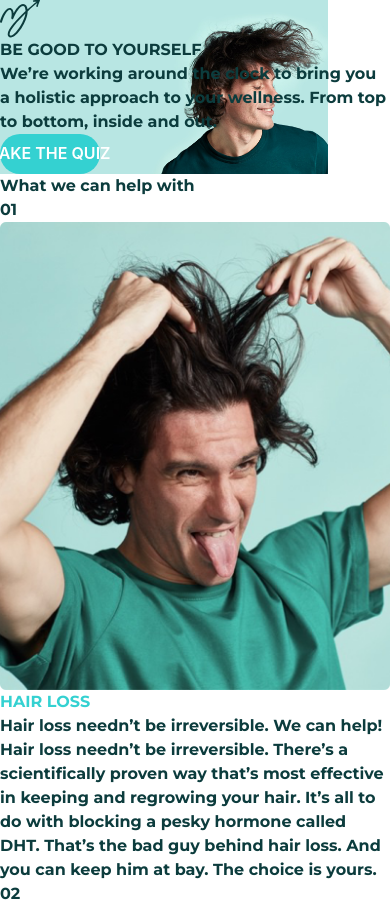
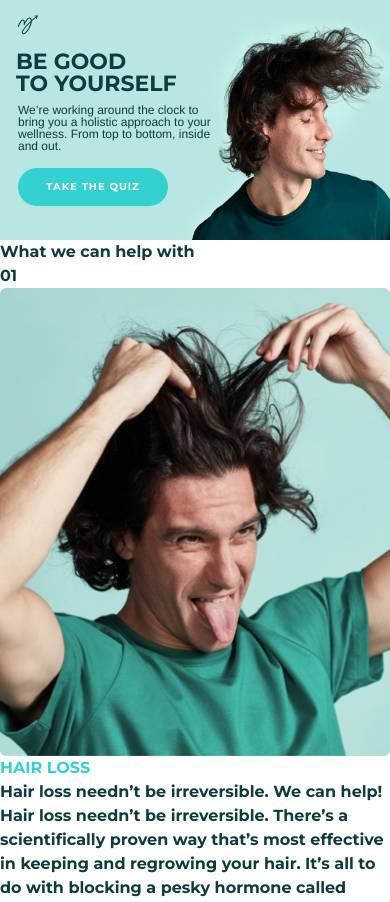
Before and after one commit to siya-h/manual-landing-page, a React (Create React App) app: page / in a window 390 px wide. Shown: the top 902 px of the page. Built offline with nearby package versions, Linux system fonts and the light colour scheme.

Commit message:
styling header and making it responsive

```diff
--- a/src/components/Heading.js
+++ b/src/components/Heading.js
@@ -7,21 +7,37 @@ import logo from '../assets/images/logo.svg'
 const Heading = () => {
     return (
         <Box
-            bgSize="contain"
+            bgSize="100% 100%"
             bgRepeat="no-repeat"
-            w="100%"
+            w={['100%']}
+            h={['240px', '340px','460px' ,'680px']}
             bgImage={bgImg}
+            p={1}
+        >
+            <Box
+                mt={['10px', '20px','25px' ,'30px']}
             >
                 <Link to="/">
                     <Image
                         src={logo}
+                        w={['20px', '36px','40px' ,'46px']}
+                        h={['22px', '34px', '34px','42px']}
+                        ml={['14px','28px','38px','70px']}
                     />
                 </Link>
-            <Text transform="capitalize">BE GOOD TO YOURSELF</Text>
-            <Text>We’re working around the clock to bring you a holistic approach to your wellness. From top to bottom, inside and out.</Text>
+            </Box>
+
+            <Box fontSize={['22px', '36px','54px' ,'80px']} lineHeight={['22px', '42px', '62px','98px']} w={['55%', '55%', '60%','64%']} h={['15%', '20%','25%' ,'30%']} ml={['12px', '26px','34px', '60px']} mt={['15px', '25px','40px','90px']}>
+                <Text transform="capitalize" >BE GOOD</Text>
+                <Text transform="capitalize" >TO YOURSELF</Text>
+            </Box>
+                <Text fontFamily="Helvetica" fontSize={['12px', '14px','16px','18px']} lineHeight={['12px', '18px','24px','30px']} w={['55%', '40%','40%','400px']} h={['60px','65px','75px',]} ml={['14px','28px','38px','70px']} mt={['18px','26px',,]} >We’re working around the clock to bring you a holistic approach to your wellness. From top to bottom, inside and out.</Text>
+            <Box ml={['14px', '28px', '38px','70px']} mt={['4px', '20px', '35px','50px']} display="inline-block" >
                 <Link to="/quiz">
-                <Button as="button" bg="tealish" borderRadius={['49.5px']} w={[100, 150, 200]} color="white">TAKE THE QUIZ</Button>
+                    <Button bg="tealish" w={['100px', '160px','180px' ,'200px']} h={['38px', '40px','44px' ,'48px']} boxShadow={['0px 10px 30px -20px rgba(0,0,0,0.5)']} borderRadius={['49.5px']} fontSize={['10px', '12px', '12px', '12px']} letterSpacing={['1px',,,'2.4px']} maxWidth="200px" minWidth="150px" fontFamily="Montserrat" color="white">TAKE THE QUIZ</Button>
                 </Link>
+            </Box>
+
         </Box>
     )
 }
```
Lines whose indentation alone changed are shown as unchanged.
